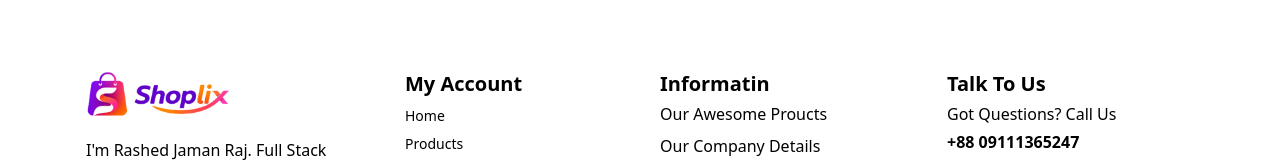
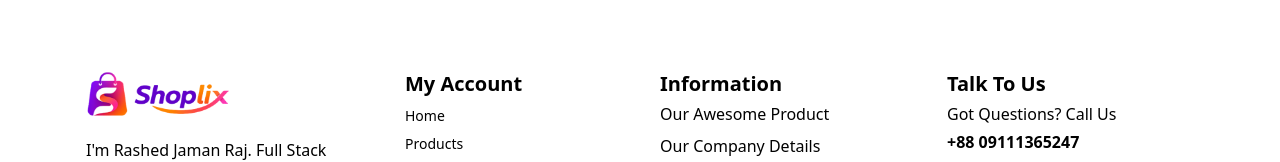
Before and after one commit to rashedjamanraj/shoplix, a Next.js app: page /products in a window 1280 px wide. Shown: the part 144-306 px from the top of the page. Built offline with nearby package versions, Linux system fonts and the light colour scheme.

Commit message:
fetch products

```diff
--- a/src/app/page.tsx
+++ b/src/app/page.tsx
@@ -1,9 +1,14 @@
 import Banner from "@/components/Banner";
 import Header from "@/components/header/Header";
+import { getData } from "@/helpers";
 
 
 
-export default function Home() {
+export default async function Home() {
+  const endpoint = 'https://dummyjson.com/products'
+  const products = await getData(endpoint);
+
+
   return (
     <main>
       <Banner />
--- a/src/components/footer/Footer.tsx
+++ b/src/components/footer/Footer.tsx
@@ -51,10 +51,10 @@ const Footer = () => {
         </div>
 
         <div className=" space-y-1">
-          <Title>Informatin</Title>
+          <Title>Information</Title>
           <div className=" space-y-2">
             <p className="hover:text-sky-600 cursor-pointer">
-              Our Awesome Proucts
+              Our Awesome Product
             </p>
             <p className="hover:text-sky-600 cursor-pointer">
               Our Company Details{" "}
--- /dev/null
+++ b/src/helpers/index.ts
@@ -0,0 +1,11 @@
+
+export const getData = async(endpoint:string) => {
+  const response = await fetch(endpoint, {
+    method: "GET",
+    headers: {
+      "Content-Type": "application/json",
+    },
+  });
+  const data = await response?.json();
+  return data;
+};
```
